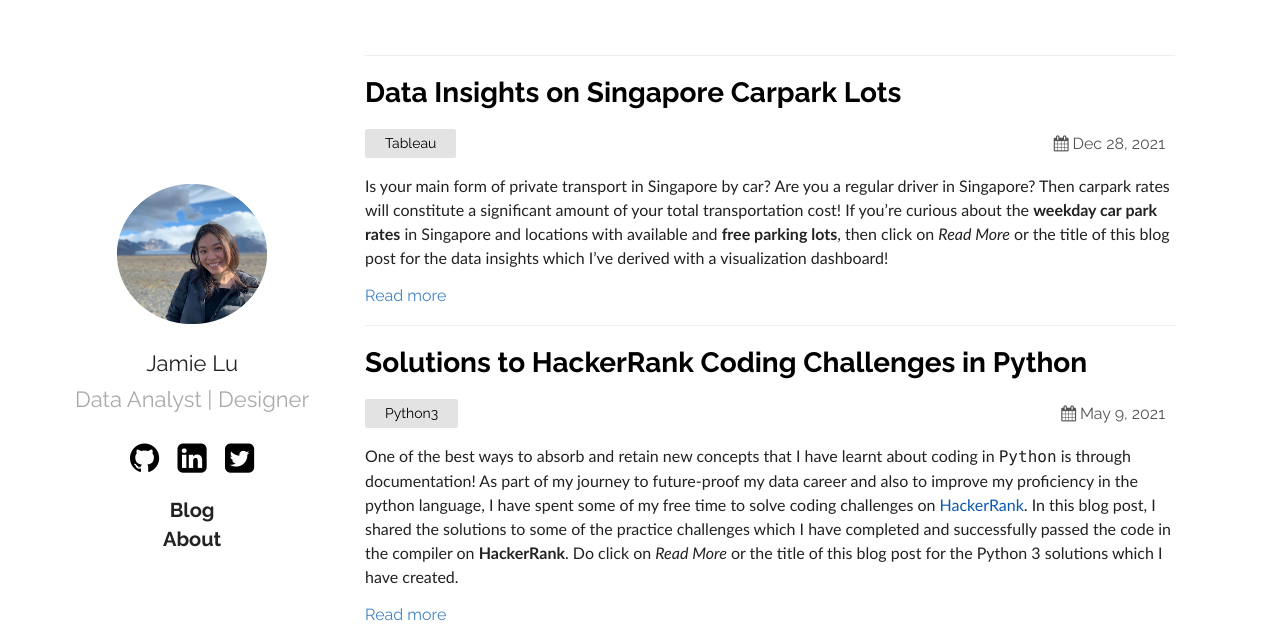
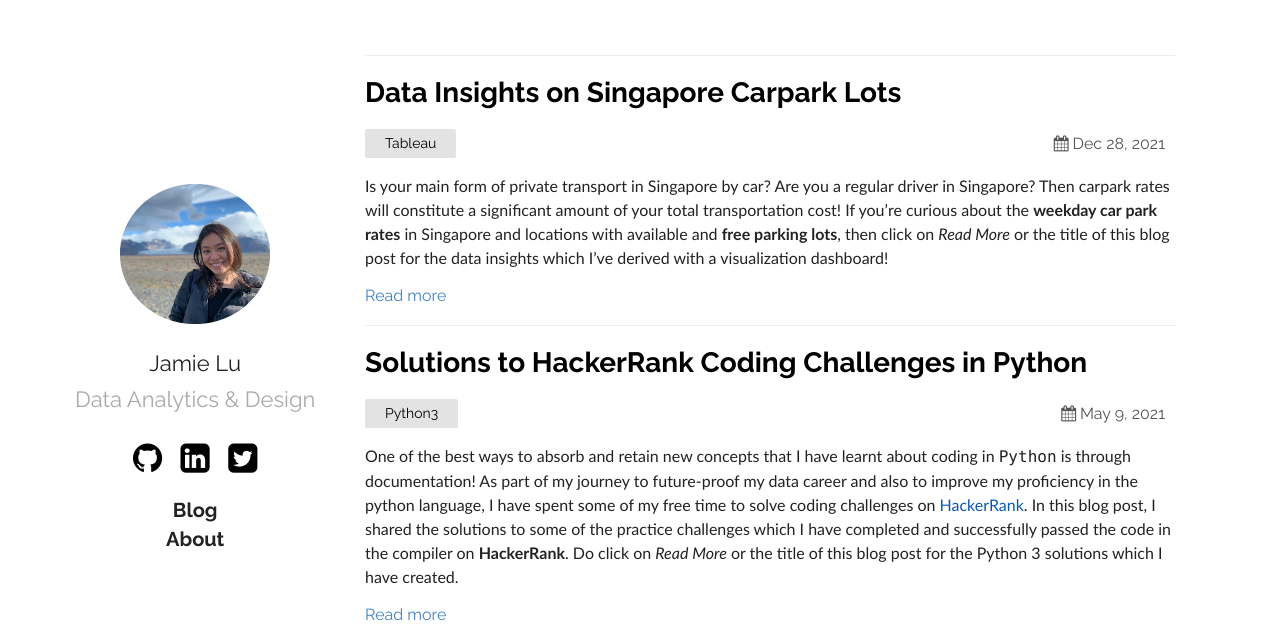
Before and after one commit to jamieqianhui/jamieqianhui.github.io, a Jekyll site: the page built from index.md, in a window 1280 px wide. Shown: the top 636 px of the page. Built offline with Jekyll 4.4.1, drawn with Linux system fonts in a browser that asks for light colours.

Commit message:
Update _config.yml

```diff
--- a/_config.yml
+++ b/_config.yml
@@ -12,7 +12,7 @@ sass:
   sass_dir: _sass
 plainwhite:
   name: Jamie Lu
-  tagline: Data Analyst | Designer
+  tagline: Data Analytics & Design
   date_format: "%b %-d, %Y"
   analytics_id: 'UA-142135918-1'
   sitemap: true
```
